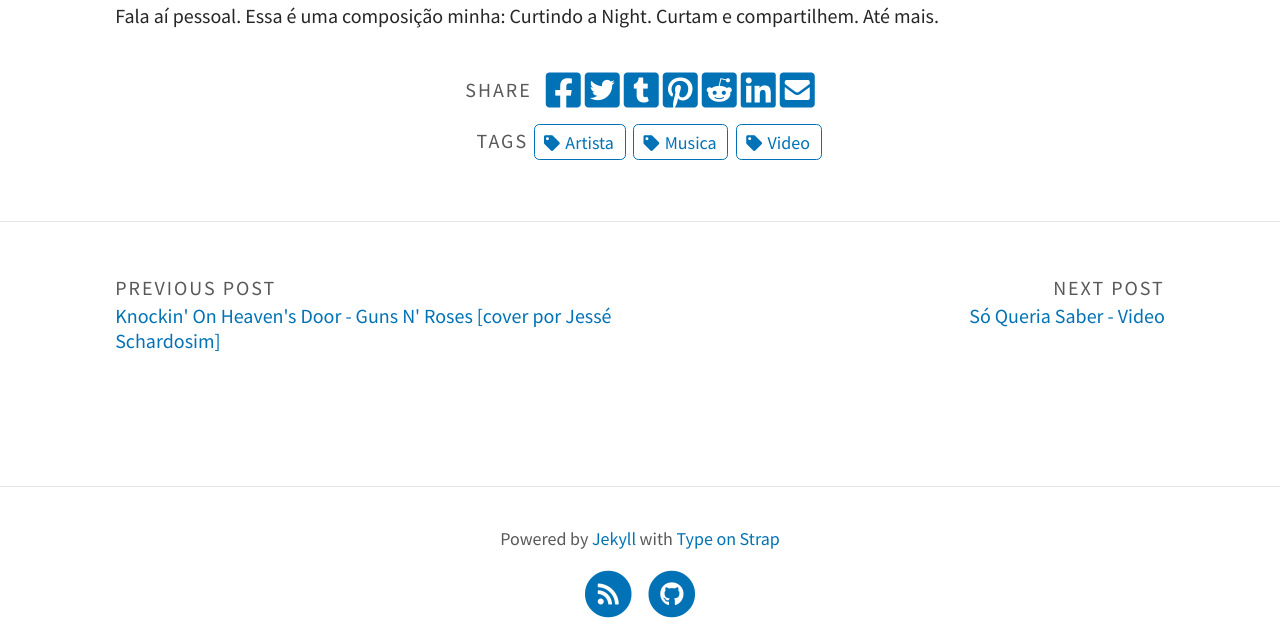
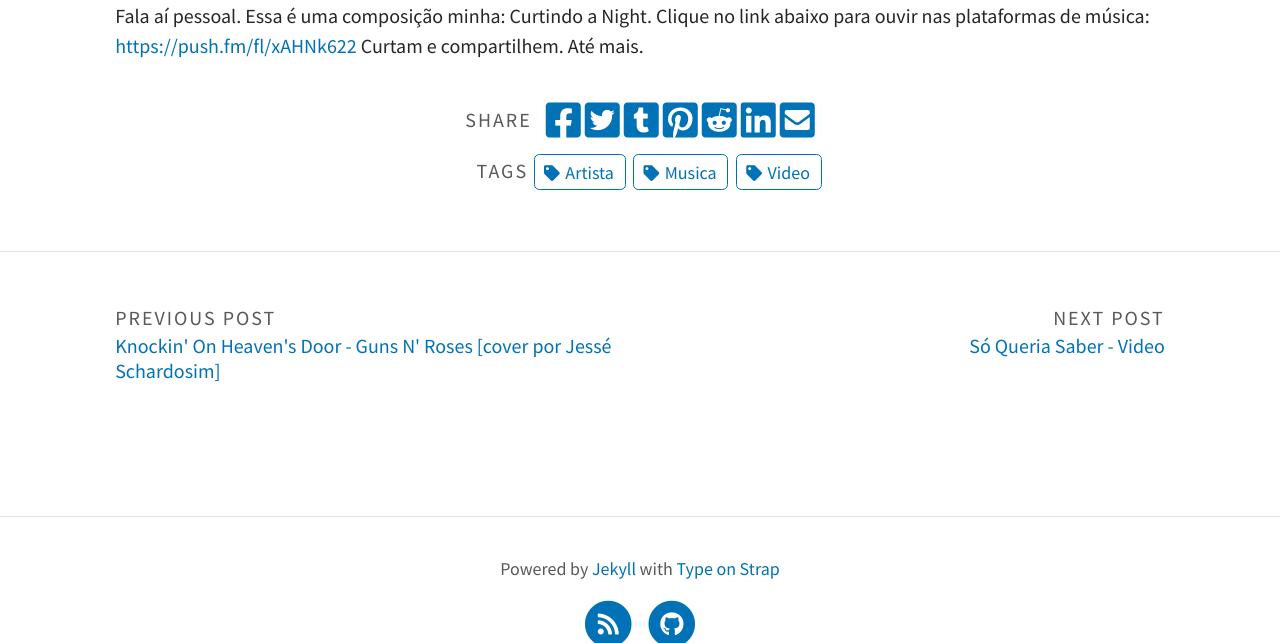
Before and after one commit to haze1997/haze1997.github.io, a Jekyll site: the page built from _posts/2020-09-17-curtindo_a_night.md, in a window 1280 px wide and 900 px high, scrolled down 758 px, cut to the strip 257-900 px from the top of the window. Built offline with Jekyll 4.4.1, drawn with Linux system fonts in a browser that asks for light colours; a script that is not in the unit is left out; comment, search, counter and statistics services are not loaded.

Commit message:
Update 2020-09-17-curtindo_a_night.md

```diff
--- a/_posts/2020-09-17-curtindo_a_night.md
+++ b/_posts/2020-09-17-curtindo_a_night.md
@@ -9,4 +9,7 @@ categories: Musica
 ---
 
 <iframe width="1125" height="633" src="https://www.youtube.com/embed/tjOs5ctjMnM" title="Só queria saber - Jessé Schardosim" frameborder="0" allow="accelerometer; autoplay; clipboard-write; encrypted-media; gyroscope; picture-in-picture; web-share" allowfullscreen></iframe>
-Fala aí pessoal. Essa é uma composição minha: Curtindo a Night. Curtam e compartilhem. Até mais.
+Fala aí pessoal. Essa é uma composição minha: Curtindo a Night.
+Clique no link abaixo para ouvir nas plataformas de música:
+<a href="https://push.fm/fl/xAHNk622" target="_blank">https://push.fm/fl/xAHNk622</a>
+Curtam e compartilhem. Até mais.
```
